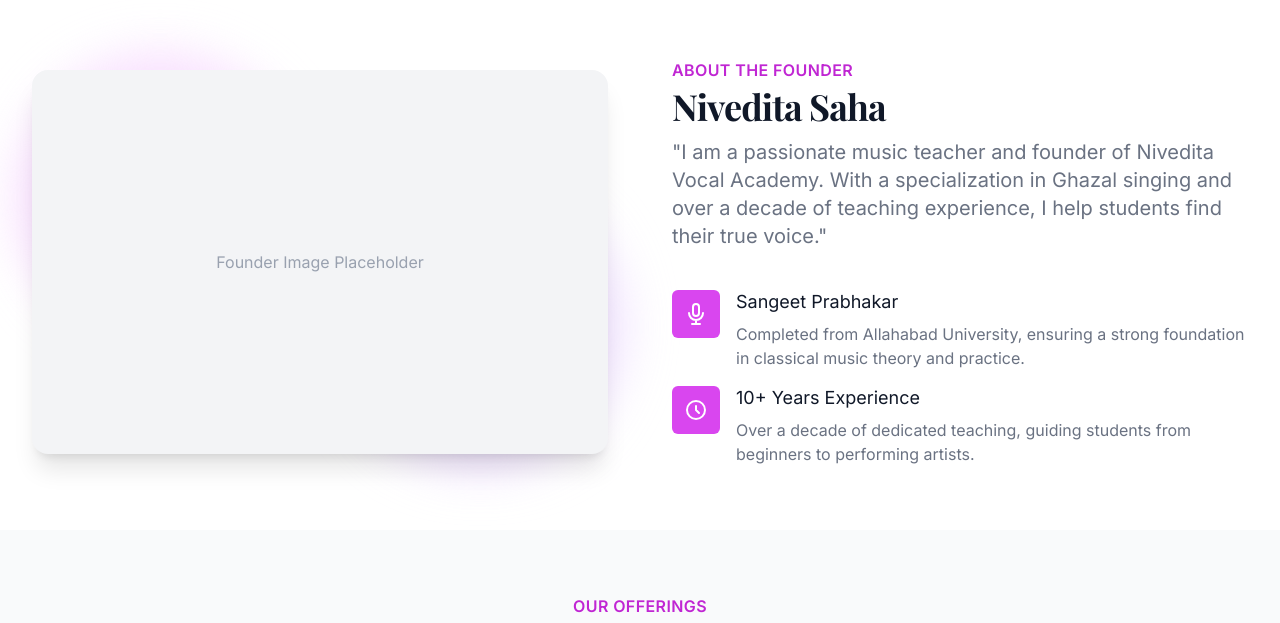
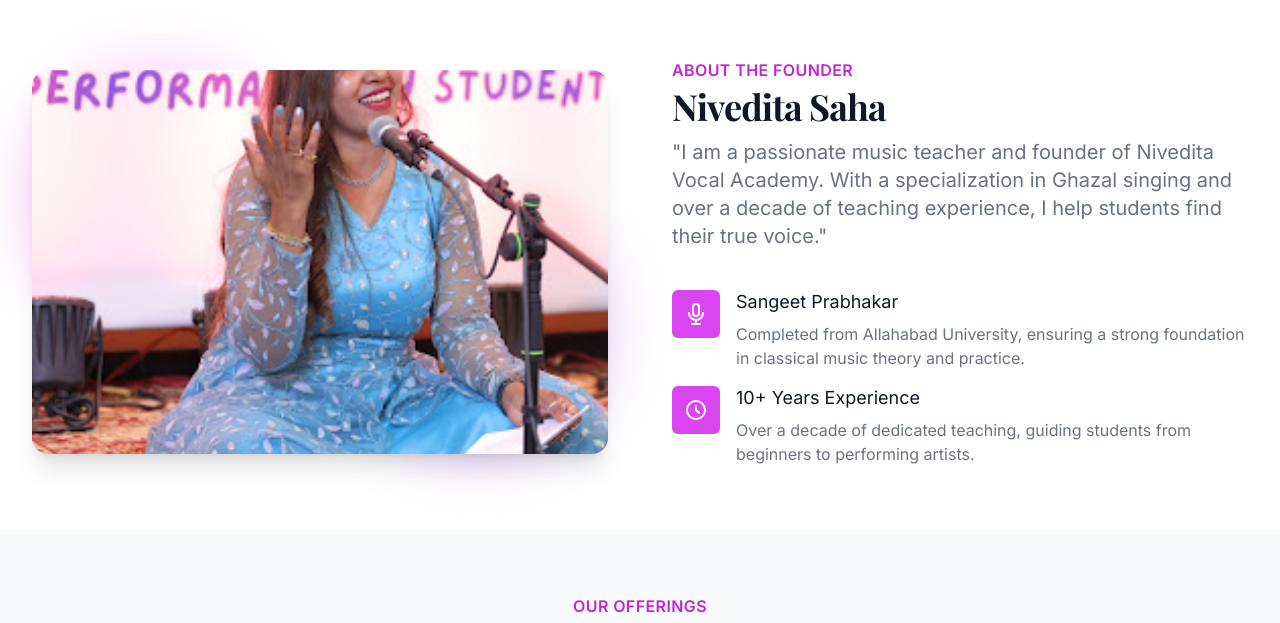
Before and after one commit to DipankarSaha2002/dipankarsaha2002.github.io, a website built with Vite: page index.html in a window 1280 px wide. Shown: the part 644-1267 px from the top of the page. Built offline with nearby package versions, Linux system fonts and the light colour scheme.

Commit message:
feat: Add founder profile image and replace placeholder in `index.html`.

```diff
--- a/index.html
+++ b/index.html
@@ -158,8 +158,8 @@
                     </div>
                     <div
                         class="relative rounded-2xl shadow-xl overflow-hidden bg-gray-100 h-96 w-full flex items-center justify-center">
-                        <span class="text-gray-400 font-medium">Founder Image Placeholder</span>
-                        <!-- Replace with actual image later -->
+                        <img src="./nivedita-profile.jpg" alt="Nivedita Saha - Founder"
+                            class="w-full h-full object-cover">
                     </div>
                 </div>
                 <div>
```
Also changed, not shown: public/founder_placeholder.png (added), public/nivedita-profile.jpg (added).
